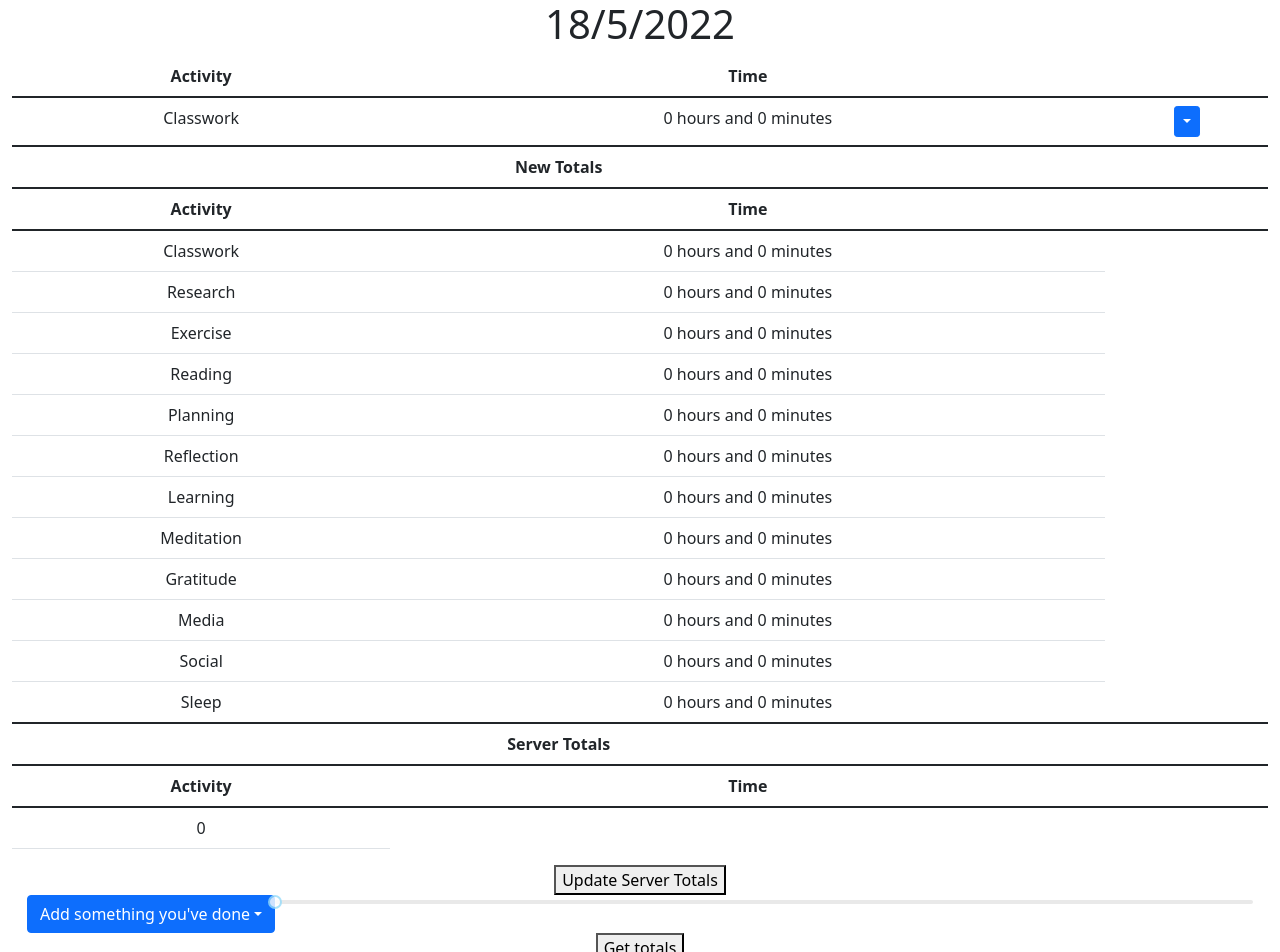
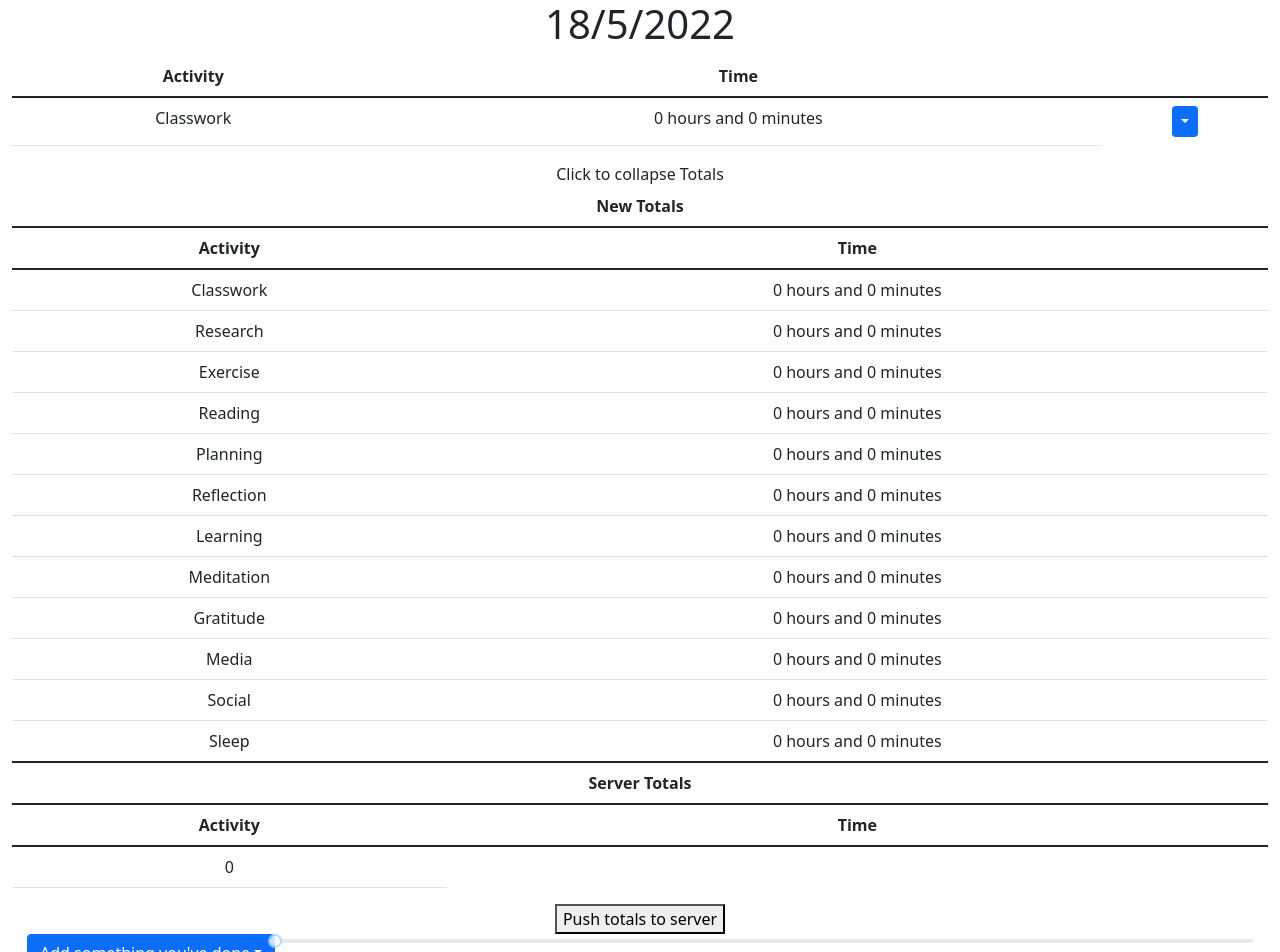
Before and after one commit to d-zg/Time-Tracking-App, a React (Create React App) app: page / in a window 1280 px wide. Shown: the top 952 px of the page. Built offline with nearby package versions, Linux system fonts and the light colour scheme.

Commit message:
added collapsible

```diff
--- a/package.json
+++ b/package.json
@@ -21,6 +21,7 @@
     "react": "^18.1.0",
     "react-bootstrap": "^2.4.0",
     "react-collapsed": "^3.3.1",
+    "react-collapsible": "^2.8.4",
     "react-dom": "^18.1.0",
     "react-scripts": "5.0.1",
     "typescript": "^4.6.4",
--- a/src/App.tsx
+++ b/src/App.tsx
@@ -41,7 +41,7 @@ function App () {
   return (
     <div className="App">
       <h1>{date}</h1>
-      <TimeTrackingTable totals={data} update={updateData}/>
+      <TimeTrackingTable totals={data} update={updateData} get={getData}/>
       <button onClick={() => (getData('/api', today).then(val => setData(val)))}>Get totals</button>
     </div>
   )
--- a/src/components/ActivityTable.tsx
+++ b/src/components/ActivityTable.tsx
@@ -3,8 +3,9 @@ import Table from 'react-bootstrap/Table'
 import { Container } from 'react-bootstrap'
 // eslint-disable-next-line no-unused-vars
 import React, { useEffect } from 'react'
-
+// import useCollapse from 'react-collapsed'
 import Day from '../api/day'
+import Collapsible from 'react-collapsible'
 const ActivityTable = (props : any) => { // TODO: rewrite and refactor this entire thing it's pretty gross
   const rows : any = []
   const totals : any = []
@@ -77,6 +78,9 @@ const ActivityTable = (props : any) => { // TODO: rewrite and refactor this enti
             <tbody>
                 {rows}
             </tbody>
+        </Table>
+        <Collapsible trigger="Click to collapse Totals" open={true}>
+        <Table>
             <thead>
                 <tr>
                     <th colSpan={2}>New Totals</th>
@@ -106,8 +110,9 @@ const ActivityTable = (props : any) => { // TODO: rewrite and refactor this enti
                 {totals}
             </tbody>
         </Table>
+        <button onClick={handleUpdate}>Push totals to server</button>
+        </Collapsible>
         </Container>
-        <button onClick={handleUpdate}>Update Server Totals</button>
     </div>
   )
 }
--- a/src/components/TimeTrackingTable.tsx
+++ b/src/components/TimeTrackingTable.tsx
@@ -4,8 +4,7 @@ import React, { useState } from 'react'
 
 const TimeTrackingTable = (props : any) => {
   const activities = ['Classwork', 'Research', 'Exercise', 'Reading', 'Planning', 'Reflection', 'Learning', 'Meditate', 'Gratitude', 'Media', 'Social', 'Sleep'] // make this customizable/grab it from a server
-  const [data, setData] = useState([{ name: 'Classwork', time: 0 }]) // TODO: put these data structures in a database server
-  // const [data, setData] = useState(props.totals)
+  const [data, setData] = useState([{ name: 'Classwork', time: 0 }])
   const onAdd = (value : any) => {
     if (value.time !== 0) {
       setData([...data, { name: value.name, time: value.time }])
```
Also changed, not shown: 1 other file (tests, documents, lock files or other folders).
